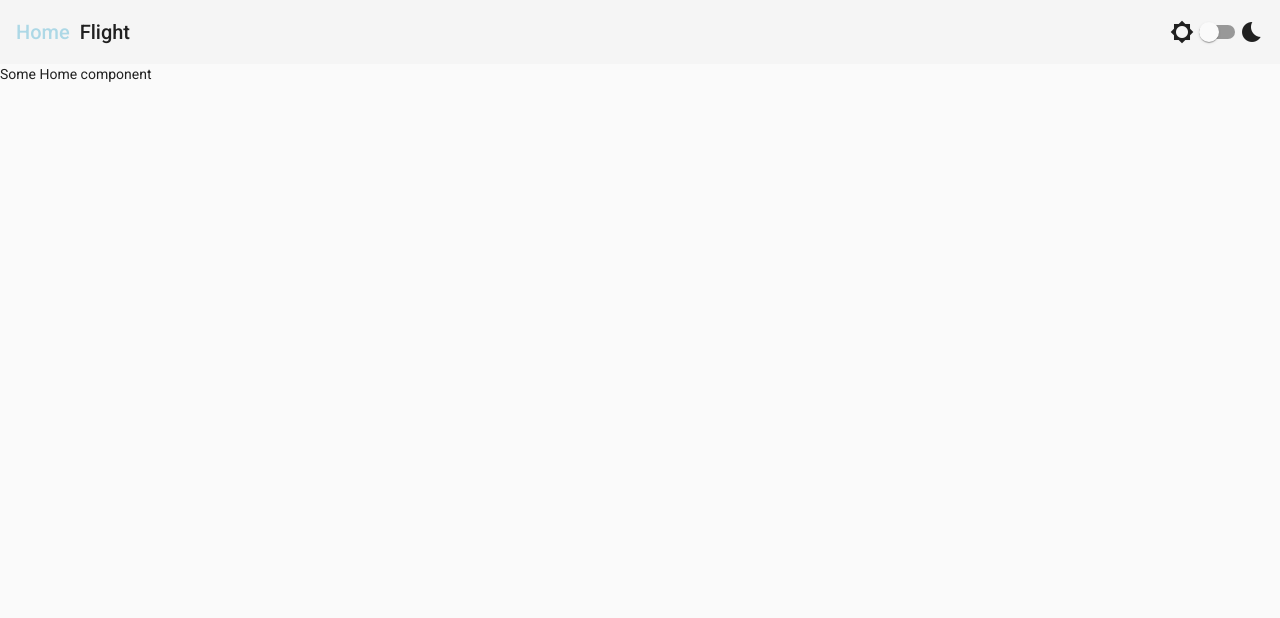
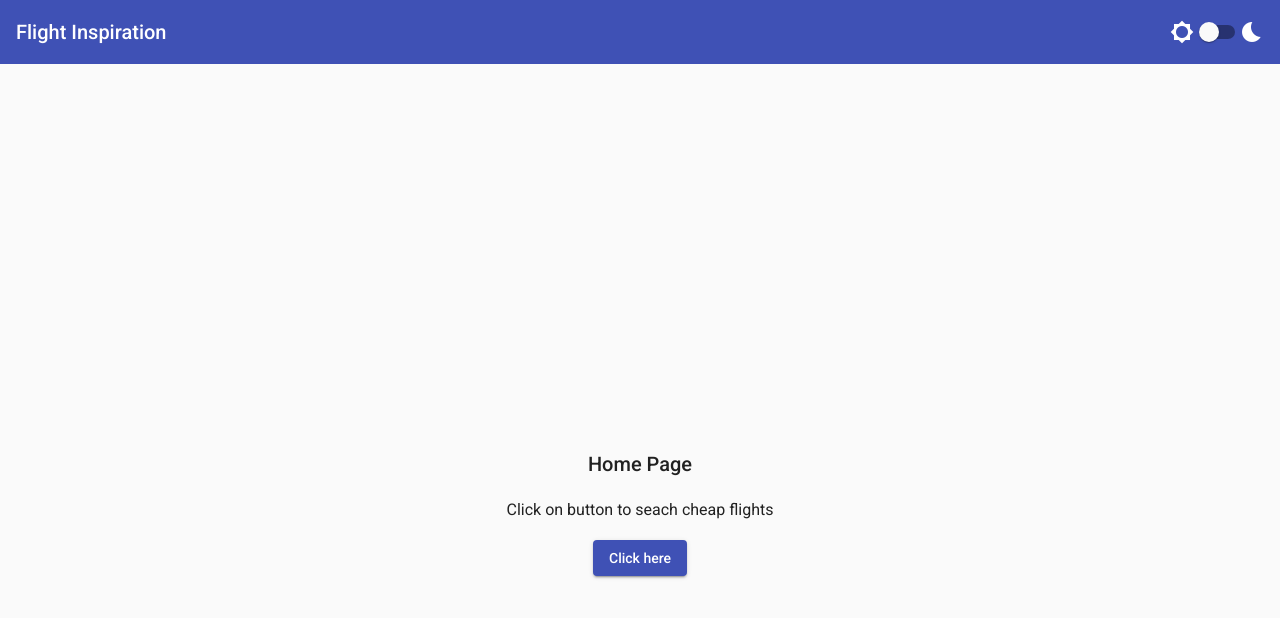
Before and after one commit to sa-bangash/flight-inspiration, an Angular app: page /home in a window 1280 px wide. Shown: the top 618 px of the page. Built offline with nearby package versions, Linux system fonts and the light colour scheme.

Commit message:
home page design done

```diff
--- a/src/app/home/home.component.html
+++ b/src/app/home/home.component.html
@@ -1 +1,5 @@
-<p>Some Home component</p>
+<h1 class="mat-title">Home Page</h1>
+<h3 >Click on button to seach cheap flights</h3>
+<a mat-raised-button color="primary" routerLink="/flights-inspiration"
+  >Click here</a
+>
--- a/src/app/home/home.component.scss
+++ b/src/app/home/home.component.scss
@@ -0,0 +1,8 @@
+:host {
+  display: flex;
+  flex-direction: column;
+  align-items: center;
+  justify-content: center;
+  margin-top: 30%;
+  text-align: center;
+}
--- a/src/app/layout/layout.component.html
+++ b/src/app/layout/layout.component.html
@@ -1,16 +1,11 @@
 <div class="main-wrapper">
-  <mat-toolbar class="toolbar">
+  <mat-toolbar class="toolbar" color="primary">
     <div class="menu">
-      <span routerLink="/home" routerLinkActive="active-link">Home</span>
-      <span routerLink="/flights-inspiration" routerLinkActive="active-link"
-        >Flight</span
-      >
+      <span routerLink="/home">Flight Inspiration </span>
     </div>
     <span class="dark-mode-wrapper">
       <mat-icon>brightness_5</mat-icon>
-      <mat-slide-toggle
-        [formControl]="darkCtrl"
-      ></mat-slide-toggle>
+      <mat-slide-toggle [formControl]="darkCtrl"></mat-slide-toggle>
       <mat-icon>bedtime</mat-icon>
     </span>
   </mat-toolbar>
--- a/src/app/layout/layout.component.scss
+++ b/src/app/layout/layout.component.scss
@@ -13,9 +13,6 @@
   justify-content: space-between;
 }
 
-.active-link {
-  color: lightblue;
-}
 .dark-mode-wrapper {
   display: flex;
   justify-content: center;
--- a/src/app/share/share.module.ts
+++ b/src/app/share/share.module.ts
@@ -11,6 +11,7 @@ import { MatSelectModule } from '@angular/material/select';
 import { MatCardModule } from '@angular/material/card';
 import { MatProgressSpinnerModule } from '@angular/material/progress-spinner';
 import { MatIconModule } from '@angular/material/icon';
+import { MatButtonModule } from '@angular/material/button';
 
 const angularMaterialModules = [
   MatToolbarModule,
@@ -24,6 +25,7 @@ const angularMaterialModules = [
   MatCardModule,
   MatProgressSpinnerModule,
   MatIconModule,
+  MatButtonModule,
 ];
 
 const providers = [MatDatepickerModule, MatNativeDateModule];
```
